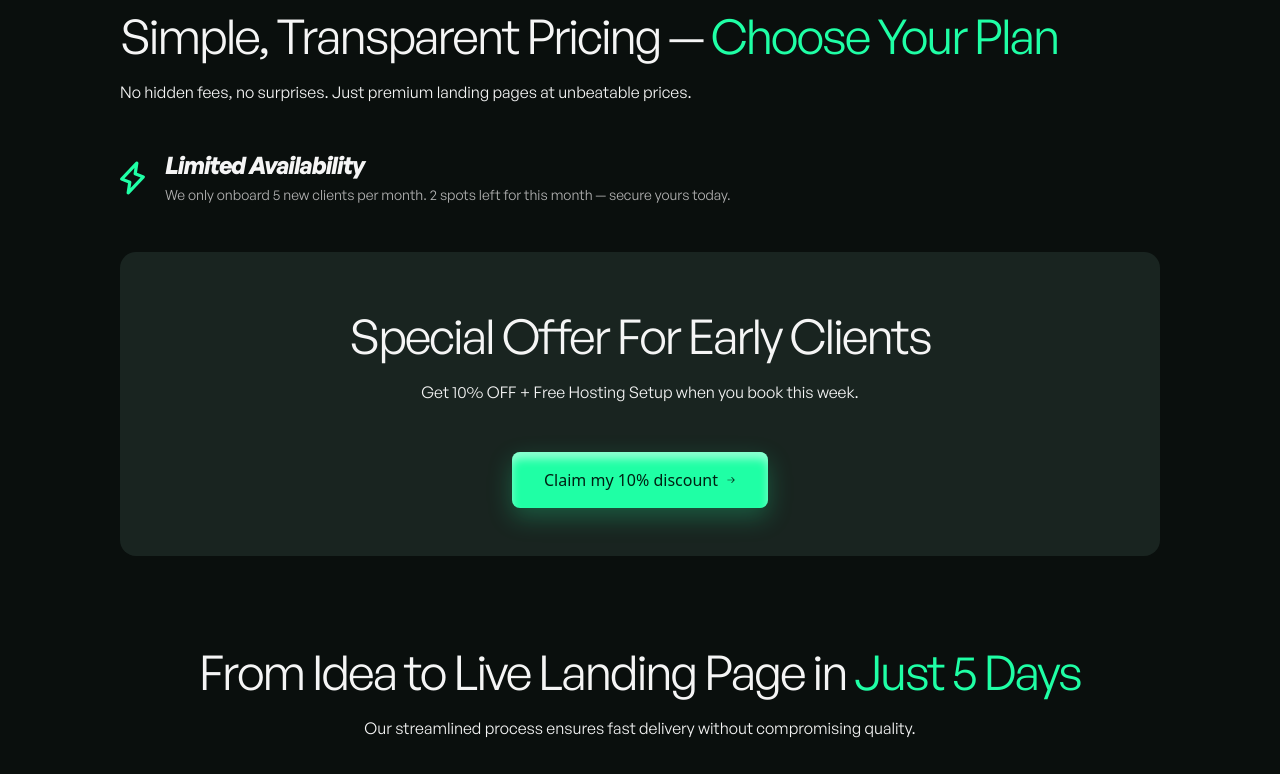
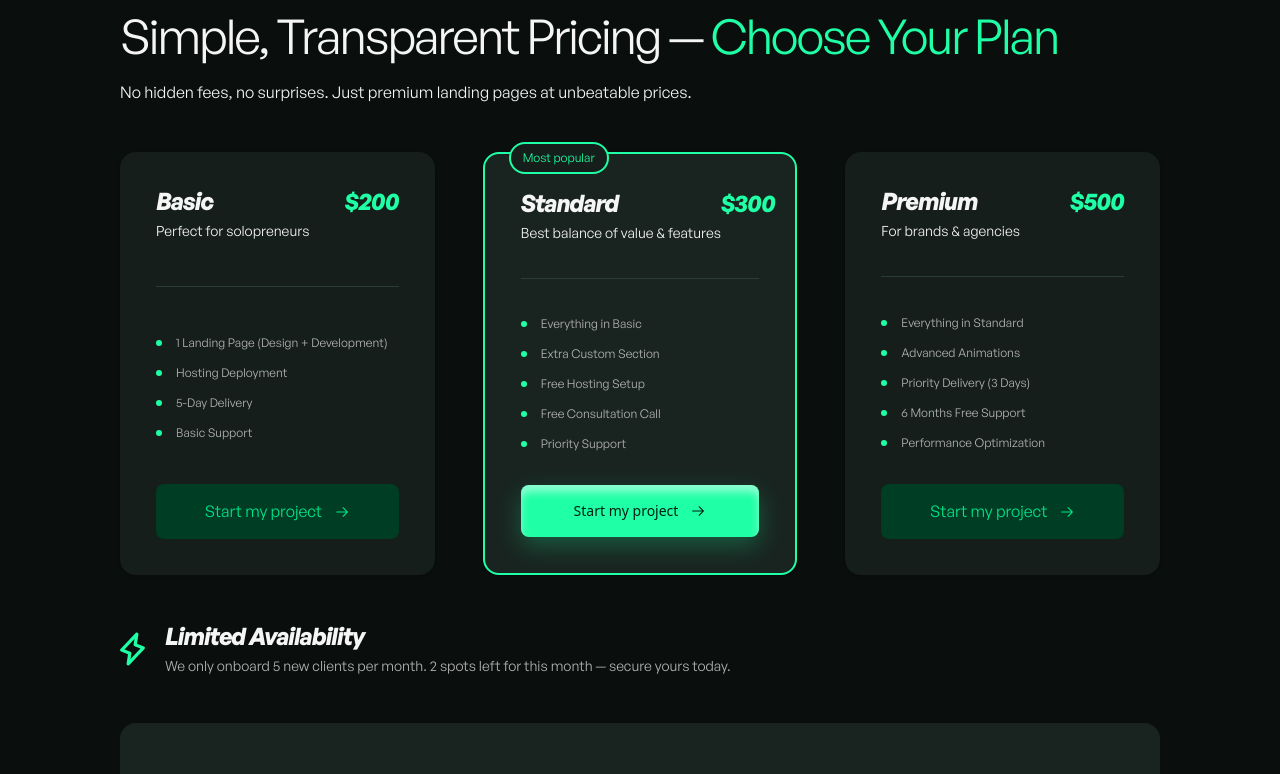
Before and after one commit to Showrab15/troscan-landing, a Next.js app: page / in a window 1280 px wide. Shown: the top 774 px of the page. Built offline with nearby package versions, Linux system fonts and the light colour scheme.

Commit message:
prcing card components reused  done

```diff
--- a/src/components/Contact/Contact.js
+++ b/src/components/Contact/Contact.js
@@ -61,8 +61,11 @@ export default function Contact() {
           </div>
 
           <button
-            className="whitespace-nowrap mx-auto flex items-center justify-center gap-2 hover:gap-4 bg-[#1FFFA5]
-         text-[#002013] font-medium font-sans rounded-lg hover:rounded-[16px] px-8 py-4 w-full  text-[12px] md:text-[16px] shadow-[0px_9px_24px_0px_#1FFFA540,0px_7px_8px_0px_#FFFFFF80_inset] hover:shadow-[0px_9px_24px_0px_#1FFFA540,0px_7px_8px_0px_#FFFFFF80_inset]"
+            className="w-full  whitespace-nowrap mx-auto flex items-center justify-center
+            px-8 py-4 text-[12px] md:text-[16px] font-medium  text-[#002013] bg-[#1FFFA5]
+             font-sans gap-2 hover:gap-4 rounded-lg hover:rounded-[16px]
+          shadow-[0px_9px_24px_0px_#1FFFA540,0px_7px_8px_0px_#FFFFFF80_inset]
+           hover:shadow-[0px_9px_24px_0px_#1FFFA540,0px_7px_8px_0px_#FFFFFF80_inset]"
           >
             Get my high-converting landing page{" "}
             <ArrowRightIcon className="w-[10px] h-[10px]" />
--- a/src/components/Pricing/Pricing.js
+++ b/src/components/Pricing/Pricing.js
@@ -1,5 +1,8 @@
+import { pricingPlans } from "@/utils/pricingPlans";
+
 import { ArrowRightIcon } from "@radix-ui/react-icons";
 import Image from "next/image";
+import PricingCard from "./PricingCard";
 
 export default function Pricing() {
   return (
@@ -15,6 +18,14 @@ export default function Pricing() {
         No hidden fees, no surprises. Just premium landing pages at unbeatable
         prices.
       </p>
+
+      {/* Pricing Grid */}
+      <div className="sm:mt-[48px] mt-[16px] grid lg:gap-[48px] gap-[24px] lg:grid-cols-3">
+        {pricingPlans.map((plan, idx) => (
+          <PricingCard key={idx} {...plan} />
+        ))}
+      </div>
+
       {/* middle section */}
       <div className="flex gap-[20px] items-center my-[48px]">
         <Image src="/FlashIcon.svg" alt="Flash Icon" width={25} height={36} />
--- /dev/null
+++ b/src/components/Pricing/PricingCard.js
@@ -0,0 +1,71 @@
+"use client";
+import { ArrowRightIcon } from "@radix-ui/react-icons";
+
+export default function PricingCard({
+  title,
+  price,
+  description,
+  features,
+  popular = false,
+}) {
+  return (
+    <div
+      className={`relative flex flex-col justify-between rounded-2xl
+        bg-[#151E1B] p-[16px] sm:p-[36px] shadow-sm
+        ${
+          popular
+            ? "border-2 border-[#1FFFA5] bg-[#192420] shadow-[0_0_20px_#1FFFA533]"
+            : ""
+        }`}
+    >
+      {/* Popular Badge */}
+      {popular && (
+        <span
+          className="absolute -top-3 left-6 rounded-full border-2 border-[#1FFFA5]
+         bg-[#151E1B] px-3 py-[6px] text-xs font-normal font-general-sans text-[#1FFFA5]"
+        >
+          Most popular
+        </span>
+      )}
+
+      {/* Title & Price */}
+      <div className="flex justify-between  items-start">
+        <div>
+          <h3 className="font-semibold font-manrope  text-[24px] leading-[26px] -tracking-[1px] text-[#F5F5F5]">
+            {title}
+          </h3>
+          <p className="whitespace-nowrap mt-2 font-regular font-general-sans text-sm leading-[18px] text-[#F5F5F5]">
+            {description}
+          </p>
+        </div>
+        <p className=" text-[24px] leading-[26px] -tracking-[1px] font-semibold font-manrope text-[#1FFFA5]">
+          ${price}
+        </p>
+      </div>
+
+      {/* Divider */}
+      <div className="lg:my-[36px] sm:my-[27px] my-[24px] h-[1px] w-full bg-[#2A3C36]" />
+
+      {/* Features */}
+      <ul className="flex flex-col gap-3 text-left text-[12px] font-general-sans font-normal text-[#B2B2B2]">
+        {features.map((feature, i) => (
+          <li key={i} className="flex items-center gap-[14px]">
+            <span className="h-[6px] w-[6px] rounded-full bg-[#1FFFA5]" />
+            {feature}
+          </li>
+        ))}
+      </ul>
+
+      {/* CTA Button */}
+      <button
+        className={`mt-8 inline-flex w-full items-center justify-center gap-3 rounded-lg px-8 py-4 text-sm font-medium transition-all duration-300 ${
+          popular
+            ? "text-[#002013] bg-[#1FFFA5] font-sans gap-2 hover:gap-4 rounded-lg hover:rounded-[16px]  shadow-[0px_9px_24px_0px_#1FFFA540,0px_7px_8px_0px_#FFFFFF80_inset] hover:shadow-[0px_9px_24px_0px_#1FFFA540,0px_7px_8px_0px_#FFFFFF80_inset]"
+            : "bg-[#003D25] text-[#00E58A] text-[16px] font-medium font-general-sans"
+        }`}
+      >
+        Start my project <ArrowRightIcon className="h-4 w-4" />
+      </button>
+    </div>
+  );
+}
--- /dev/null
+++ b/src/utils/pricingPlans.js
@@ -0,0 +1,38 @@
+export const pricingPlans = [
+  {
+    title: "Basic",
+    price: "200",
+    description: "Perfect for solopreneurs",
+    features: [
+      "1 Landing Page (Design + Development)",
+      "Hosting Deployment",
+      "5-Day Delivery",
+      "Basic Support",
+    ],
+  },
+  {
+    title: "Standard",
+    price: "300",
+    description: "Best balance of value & features",
+    features: [
+      "Everything in Basic",
+      "Extra Custom Section",
+      "Free Hosting Setup",
+      "Free Consultation Call",
+      "Priority Support",
+    ],
+    popular: true,
+  },
+  {
+    title: "Premium",
+    price: "500",
+    description: "For brands & agencies",
+    features: [
+      "Everything in Standard",
+      "Advanced Animations",
+      "Priority Delivery (3 Days)",
+      "6 Months Free Support",
+      "Performance Optimization",
+    ],
+  },
+];
```
